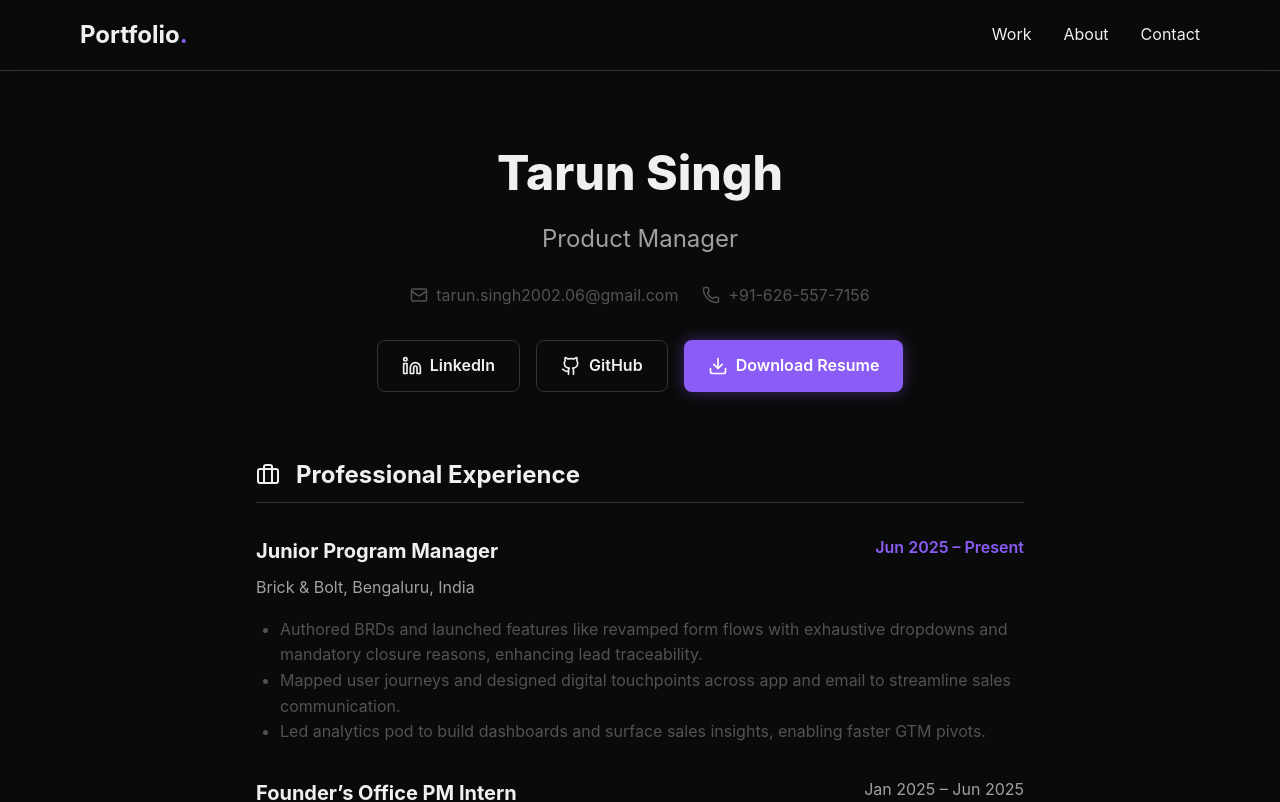
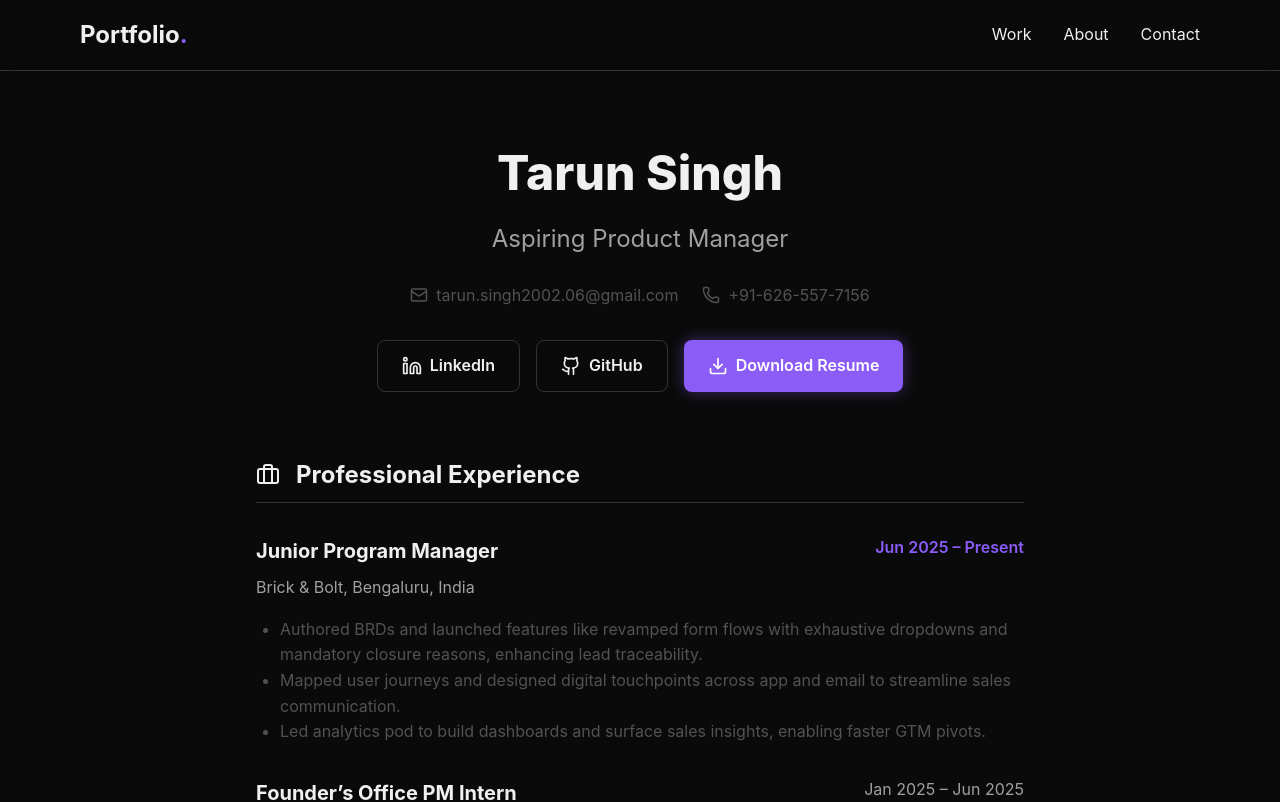
Before and after one commit to Tarun-singh001/portfol-io2, a React (Vite) app: page /about in a window 1280 px wide. Shown: the top 802 px of the page. Built offline with nearby package versions, Linux system fonts and the light colour scheme.

Commit message:
added aspiring

```diff
--- a/src/pages/About.jsx
+++ b/src/pages/About.jsx
@@ -7,7 +7,7 @@ const About = () => {
             {/* Header */}
             <header style={{ marginBottom: '4rem', textAlign: 'center' }}>
                 <h1 style={{ fontSize: '3rem', fontWeight: 800, marginBottom: '0.5rem' }}>Tarun Singh</h1>
-                <p style={{ fontSize: '1.5rem', color: 'var(--text-secondary)', marginBottom: '1.5rem' }}>Product Manager</p>
+                <p style={{ fontSize: '1.5rem', color: 'var(--text-secondary)', marginBottom: '1.5rem' }}>Aspiring Product Manager</p>
 
                 <div style={{ display: 'flex', justifyContent: 'center', gap: '1.5rem', flexWrap: 'wrap', marginBottom: '2rem' }}>
                     <a href="mailto:tarun.singh2002.06@gmail.com" style={{ display: 'flex', alignItems: 'center', gap: '0.5rem', color: 'var(--text-muted)' }}>
```
